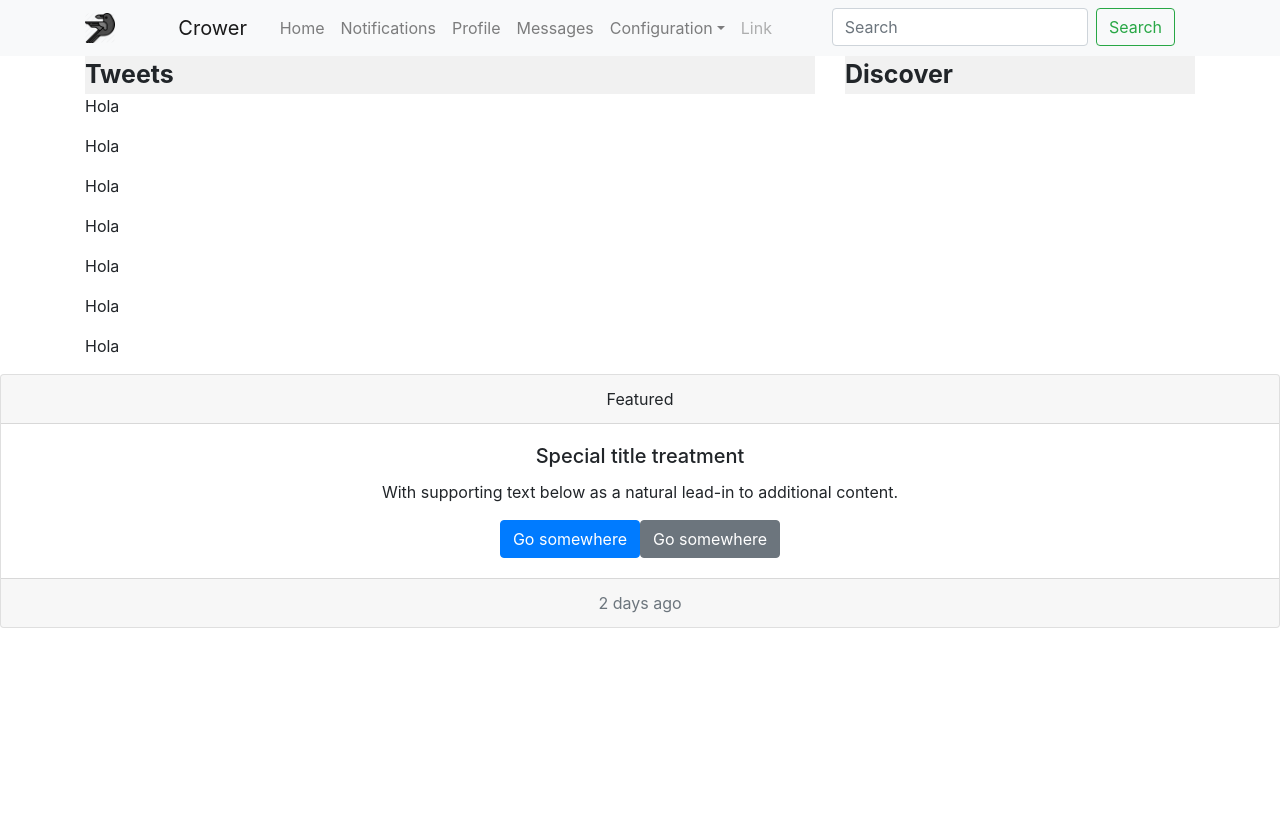
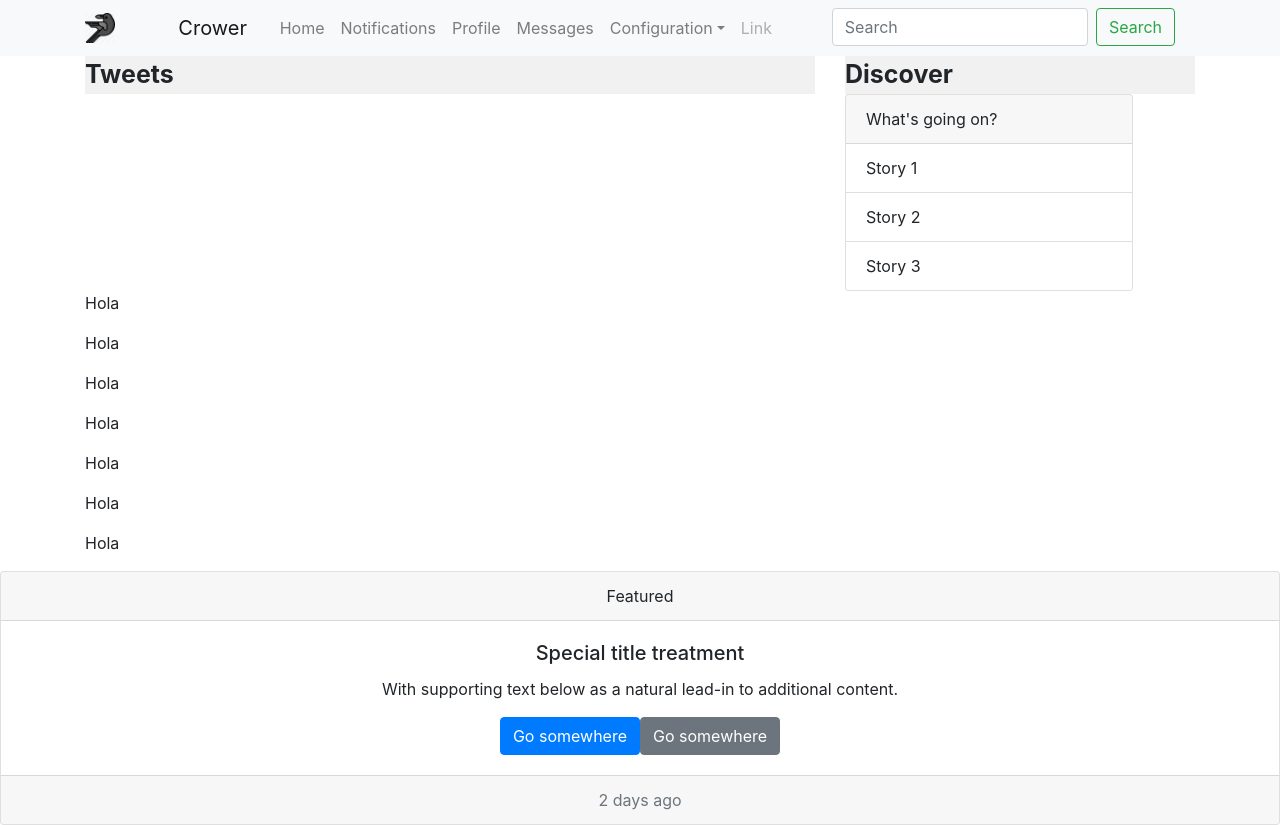
Before and after one commit to FSD0321STR/twitter, a React (Vite) app: page /Jose in a window 1280 px wide. Before the commit the page ends 800 px from the top, so only its background shows below. Built offline with nearby package versions, Linux system fonts and the light colour scheme.

Commit message:
logOut option

```diff
--- a/src/App.jsx
+++ b/src/App.jsx
@@ -3,7 +3,7 @@ import Menu from "../src/components/template/menu/menu";
 import "bootstrap/dist/css/bootstrap.min.css";
 import Footer from "../src/components/template/footer/footer";
 /* <<<<<<< HEAD */
-import Feed from "../src/components/template/tweets/list/feed/feed.jsx";
+import Feed from "./components/tweets/tweets/list/feed/feed.jsx";
 import EditProfileForm from "../src/components/user/profile/edit/editAccordion";
 import InputCard from "../src/components/tweets/card/inputCard";
 import Welcome from "./components/users/welcome/welcomePage";
@@ -13,9 +13,19 @@ import {
   BrowserRouter as Router,
   Route,
   Switch,
+  useHistory,
 } from "react-router-dom";
 
+async function handleLogout() {
+  await Auth.signOut();
+
+  userHasAuthenticated(false);
+
+  history.push("/");
+}
+
 function App() {
+  const history = useHistory();
   return (
     <BrowserRouter>
       <Switch>
--- a/src/components/template/tweets/list/list.jsx
+++ /dev/null
@@ -1 +0,0 @@
-import React from "react";
--- a/src/components/template/tweets/list/feed/feed.jsx
+++ b/src/components/tweets/tweets/list/feed/feed.jsx
@@ -1,8 +1,10 @@
 import React from "react";
 import Container from "react-bootstrap/Container";
+import Card from "react-bootstrap/Card";
+import ListGroup from "react-bootstrap/ListGroup";
 import Row from "react-bootstrap/Row";
 import Col from "react-bootstrap/Col";
-import TweetsFeed from "../feed/tweetsFeed.jsx";
+import TweetsFeed from "./tweetsFeed.jsx";
 import "./feed.css";
 import "./widgets.css";
 
@@ -15,6 +17,14 @@ function Feed() {
         </Col>
         <Col className="widgets" sm={4}>
           <header className="feed__discover">Discover</header>
+          <Card style={{ width: "18rem" }}>
+            <Card.Header>What's going on?</Card.Header>
+            <ListGroup variant="flush">
+              <ListGroup.Item>Story 1</ListGroup.Item>
+              <ListGroup.Item>Story 2</ListGroup.Item>
+              <ListGroup.Item>Story 3</ListGroup.Item>
+            </ListGroup>
+          </Card>
         </Col>
       </Row>
       <Row>
--- /dev/null
+++ b/src/components/users/logOut.jsx
@@ -0,0 +1,12 @@
+import React from "react";
+import { useHistory } from "react-router-dom";
+
+async function handleLogout() {
+  await Auth.signOut();
+
+  userHasAuthenticated(false);
+
+  history.push("/");
+}
+
+export default handleLogout;
```
Also changed, not shown: src/components/template/menu/menu.jsx (+9 -2 lines), src/assets/images/logOut.png (added), src/components/tweets/tweets/list/feed/feed.css (renamed from src/components/template/tweets/list/feed/feed.css), src/components/tweets/tweets/list/feed/tweetsFeed.jsx (renamed from src/components/template/tweets/list/feed/tweetsFeed.jsx), src/components/tweets/tweets/list/feed/widgets.css (renamed from src/components/template/tweets/list/feed/widgets.css).
